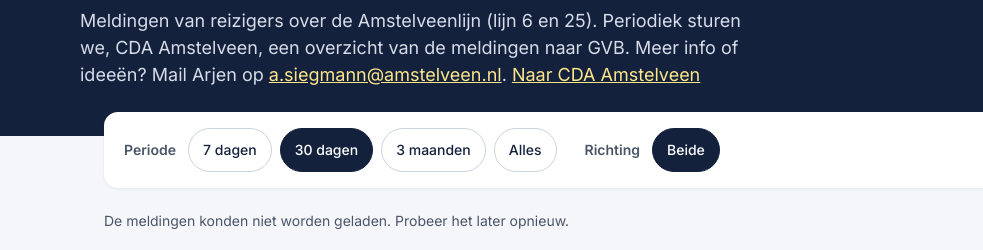
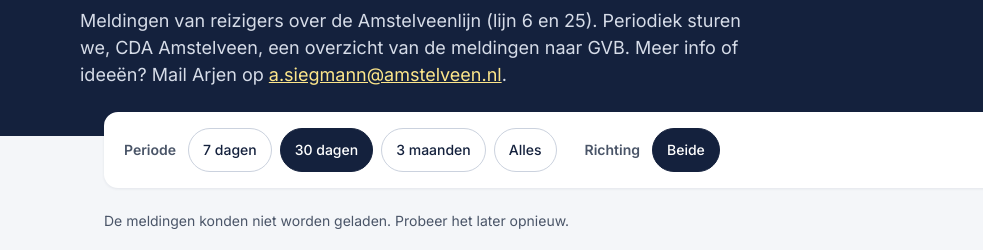
Before and after one commit to airs747/komtdetramal, an Astro site: page / in a window 1280 px wide. Shown: the part 140-390 px from the top of the page, 0-983 px from the left. Built offline with nearby package versions, Linux system fonts and the light colour scheme; Astro itself is replaced by a stand-in of ours; no server answers.

Commit message:
Link 'Naar CDA Amstelveen' weg; het logo linkt naar cda-amstelveen.nl
Co-Authored-By: Claude Opus 5.5 <noreply@anthropic.com>
Claude-Session: https://claude.ai/code/session_01UWRjXc4CSYAGBMWUUBEPot

```diff
--- a/src/pages/index.astro
+++ b/src/pages/index.astro
@@ -32,14 +32,13 @@ const fallbackJson = JSON.stringify(fallbackCsv).replace(/</g, '\\u003c');
         <p id="intro">
           Meldingen van reizigers over de Amstelveenlijn (lijn 6 en 25).{' '}
           <span id="intro-more" class="intro-more">
-            Periodiek sturen we, CDA Amstelveen, een overzicht van de meldingen naar GVB. Meer info of ideeën? Mail Arjen op <a class="hero-link" href="mailto:a.siegmann@amstelveen.nl">a.siegmann@amstelveen.nl</a>.{' '}
-            <a class="hero-link" href={CDA_URL}>Naar CDA Amstelveen</a>
+            Periodiek sturen we, CDA Amstelveen, een overzicht van de meldingen naar GVB. Meer info of ideeën? Mail Arjen op <a class="hero-link" href="mailto:a.siegmann@amstelveen.nl">a.siegmann@amstelveen.nl</a>.
           </span>
           <button type="button" id="intro-toggle" class="intro-toggle" aria-expanded="false" aria-controls="intro-more">Meer info</button>
         </p>
       </div>
       <div class="hero-side">
-        <a class="logo" href={CDA_URL} aria-label="CDA Amstelveen">
+        <a class="logo" href={CDA_URL} aria-label="Naar de website van CDA Amstelveen" title="Naar cda-amstelveen.nl">
           <img src="/cda-amstelveen.png" alt="CDA Amstelveen" width="96" height="104" />
         </a>
         <a class="cta" href={FORM_URL}>
```
